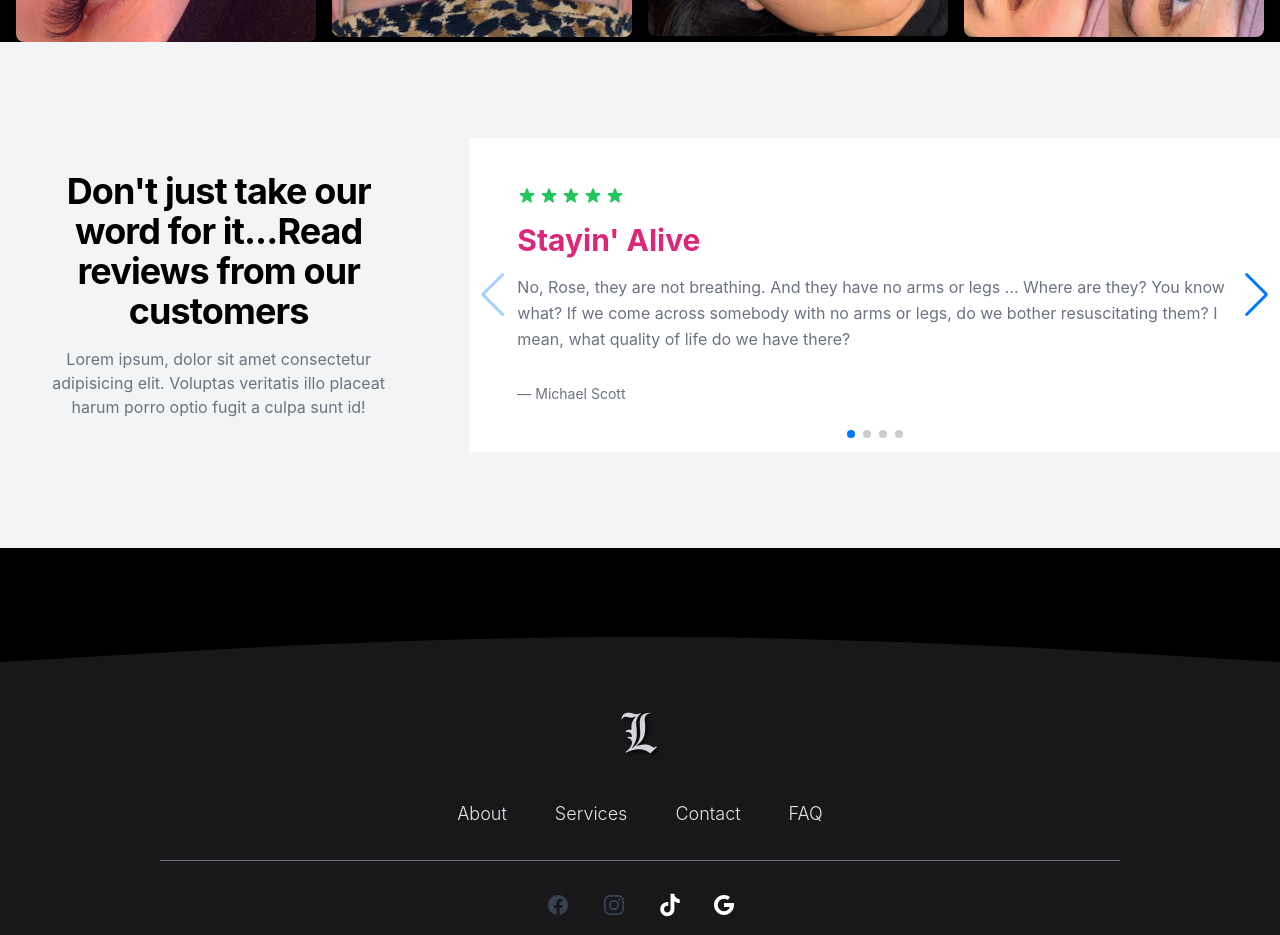
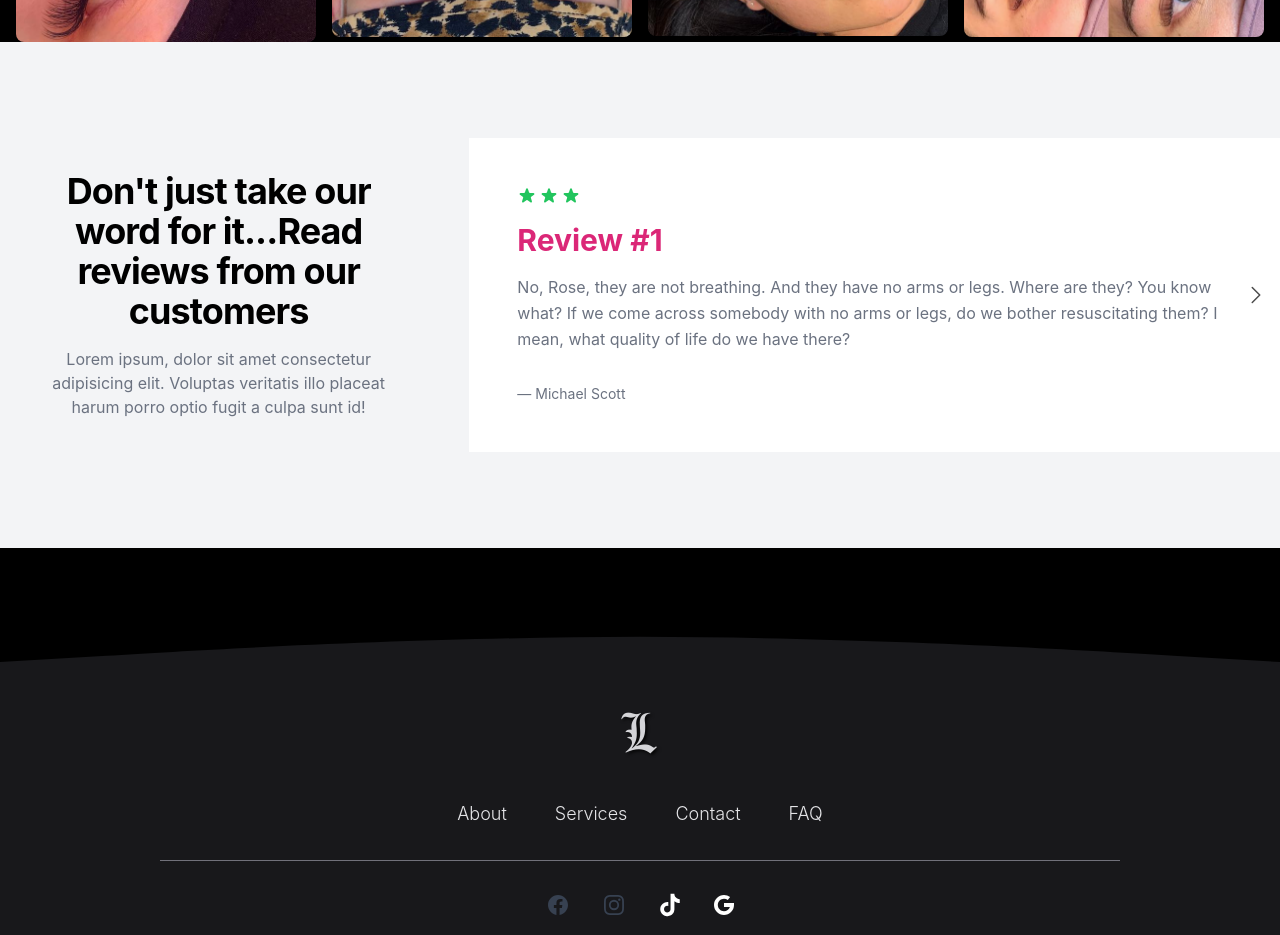
Before and after one commit to dustinapodaca/lashedink, a React (Vite) app: page / in a window 1280 px wide. Shown: the part 1920-2855 px from the top of the page. Built offline with nearby package versions, Linux system fonts and the light colour scheme.

Commit message:
working review

```diff
--- a/src/Components/ReviewViewer/index.tsx
+++ b/src/Components/ReviewViewer/index.tsx
@@ -1,12 +1,30 @@
-import React from "react";
-import { Navigation, Pagination } from "swiper/modules";
-import { Swiper, SwiperSlide } from "swiper/react";
-import "swiper/css";
-import "swiper/css/navigation";
-import "swiper/css/pagination";
-
+import { useState } from "react";
 import { motion, MotionConfig, AnimatePresence } from "framer-motion";
 import { ChevronLeftIcon, ChevronRightIcon } from "@heroicons/react/24/outline";
+
+const reviews = [
+  {
+    id: 0,
+    text: "Review #1",
+    content:
+      "No, Rose, they are not breathing. And they have no arms or legs. Where are they? You know what? If we come across somebody with no arms or legs, do we bother resuscitating them? I mean, what quality of life do we have there?",
+    rating: 3,
+  },
+  {
+    id: 1,
+    text: "Review #2",
+    content:
+      "No, Rose, they are not breathing. And they have no arms or legs. Where are they? You know what? If we come across somebody with no arms or legs, do we bother resuscitating them? I mean, what quality of life do we have there?",
+    rating: 5,
+  },
+  {
+    id: 2,
+    text: "Review #3",
+    content:
+      "No, Rose, they are not breathing. And they have no arms or legs. Where are they? You know what? If we come across somebody with no arms or legs, do we bother resuscitating them? I mean, what quality of life do we have there?",
+    rating: 4,
+  },
+];
 
 const MySVGComponent = () => (
   <svg
@@ -19,29 +37,27 @@
   </svg>
 );
 
-const Review = () => (
-  <div className="swiper-slide">
+type ReviewProps = {
+  review: Review;
+  isActive: boolean;
+};
+
+const Review = ({ review, isActive }: ReviewProps) => (
+  <div className={`min-w-full ${isActive ? "active" : ""}`}>
     <blockquote className="flex h-full flex-col justify-between bg-white p-12">
       <div>
         <div className="flex gap-0.5 text-green-500">
-          <MySVGComponent />
-          <MySVGComponent />
-          <MySVGComponent />
-          <MySVGComponent />
-          <MySVGComponent />
+          {[...Array(review.rating)].map((_, i) => (
+            <MySVGComponent key={i} />
+          ))}
         </div>
 
         <div className="mt-4">
           <p className="text-2xl font-bold text-pink-600 sm:text-3xl">
-            Stayin' Alive
+            {review.text}
           </p>
 
-          <p className="mt-4 leading-relaxed text-gray-500">
-            No, Rose, they are not breathing. And they have no arms or legs …
-            Where are they? You know what? If we come across somebody with no
-            arms or legs, do we bother resuscitating them? I mean, what quality
-            of life do we have there?
-          </p>
+          <p className="mt-4 leading-relaxed text-gray-500">{review.content}</p>
         </div>
       </div>
 
@@ -52,7 +68,71 @@
   </div>
 );
 
-const MyComponent = () => {
+type Review = {
+  id: number;
+  text: string;
+  content: string;
+  rating: number;
+};
+
+type CarouselProps = {
+  reviews: Review[];
+};
+
+const ReviewCarousel = ({ reviews }: CarouselProps) => {
+  const [index, setIndex] = useState(0);
+
+  return (
+    <MotionConfig transition={{ duration: 0.7, ease: [0.32, 0.72, 0, 1] }}>
+      <div className="h-full bg-black">
+        <div className="mx-auto flex h-full max-w-7xl flex-col justify-center rounded-xl">
+          <div className="relative overflow-hidden">
+            <motion.div animate={{ x: `-${index * 100}%` }} className="flex">
+              {reviews.map((review) => (
+                <Review
+                  key={review.id}
+                  review={review}
+                  isActive={review.id === index}
+                />
+              ))}
+            </motion.div>
+            <AnimatePresence initial={false}>
+              {index > 0 && (
+                <motion.button
+                  initial={{ opacity: 0 }}
+                  animate={{ opacity: 0.7 }}
+                  exit={{ opacity: 0, pointerEvents: "none" }}
+                  whileHover={{ opacity: 1 }}
+                  className="absolute left-2 top-1/2 -mt-4 flex h-8 w-8 items-center justify-center rounded-full bg-white focus:outline-none"
+                  onClick={() => setIndex(index - 1)}
+                >
+                  <ChevronLeftIcon className="h-6 w-6" />
+                </motion.button>
+              )}
+            </AnimatePresence>
+
+            <AnimatePresence initial={false}>
+              {index + 1 < reviews.length && (
+                <motion.button
+                  initial={{ opacity: 0 }}
+                  animate={{ opacity: 0.7 }}
+                  exit={{ opacity: 0, pointerEvents: "none" }}
+                  whileHover={{ opacity: 1 }}
+                  className="absolute right-2 top-1/2 -mt-4 flex h-8 w-8 items-center justify-center rounded-full bg-white focus:outline-none"
+                  onClick={() => setIndex(index + 1)}
+                >
+                  <ChevronRightIcon className="h-6 w-6" />
+                </motion.button>
+              )}
+            </AnimatePresence>
+          </div>
+        </div>
+      </div>
+    </MotionConfig>
+  );
+};
+
+const ReviewViewer = () => {
   return (
     <section className="bg-gray-100">
       <div className="mx-auto max-w-[1340px] px-4 py-16 sm:px-6 sm:py-24 lg:me-0 lg:pe-0 lg:ps-8">
@@ -68,70 +148,10 @@
               Lorem ipsum, dolor sit amet consectetur adipisicing elit. Voluptas
               veritatis illo placeat harum porro optio fugit a culpa sunt id!
             </p>
-
-            {/* <div className="hidden lg:mt-8 lg:flex lg:gap-4">
-              <button className="prev-button rounded-full border border-pink-600 p-3 text-pink-600 hover:bg-pink-600 hover:text-white">
-                <span className="sr-only">Previous Slide</span>
-                <svg
-                  xmlns="http://www.w3.org/2000/svg"
-                  fill="none"
-                  viewBox="0 0 24 24"
-                  strokeWidth="1.5"
-                  stroke="currentColor"
-                  className="h-5 w-5 rtl:rotate-180"
-                >
-                  <path
-                    strokeLinecap="round"
-                    strokeLinejoin="round"
-                    d="M15.75 19.5L8.25 12l7.5-7.5"
-                  />
-                </svg>
-              </button>
-
-              <button className="next-button rounded-full border border-pink-600 p-3 text-pink-600 hover:bg-pink-600 hover:text-white">
-                <span className="sr-only">Next Slide</span>
-                <svg
-                  className="h-5 w-5 rtl:rotate-180"
-                  fill="none"
-                  stroke="currentColor"
-                  viewBox="0 0 24 24"
-                  xmlns="http://www.w3.org/2000/svg"
-                >
-                  <path
-                    d="M9 5l7 7-7 7"
-                    strokeLinecap="round"
-                    strokeLinejoin="round"
-                    strokeWidth="2"
-                  />
-                </svg>
-              </button>
-            </div> */}
           </div>
 
-          <div className="-mx-6 lg:col-span-2 lg:mx-0">
-            <Swiper
-              modules={[Navigation, Pagination]}
-              spaceBetween={50}
-              slidesPerView={1}
-              navigation
-              pagination={{ clickable: true }}
-              className="swiper-container overflow-hidden"
-            >
-              <div className="swiper-wrapper">
-                <SwiperSlide>
-                  <Review />
-                </SwiperSlide>
-                <SwiperSlide>
-                  <Review />
-                </SwiperSlide>
-                <SwiperSlide>
-                  <Review />
-                </SwiperSlide>
-                <SwiperSlide>
-                  <Review />
-                </SwiperSlide>
-              </div>
-            </Swiper>
+          <div className="lg:col-span-2 lg:mx-0">
+            <ReviewCarousel reviews={reviews} />
           </div>
         </div>
       </div>
@@ -139,4 +159,4 @@
   );
 };
 
-export default MyComponent;
+export default ReviewViewer;
```
